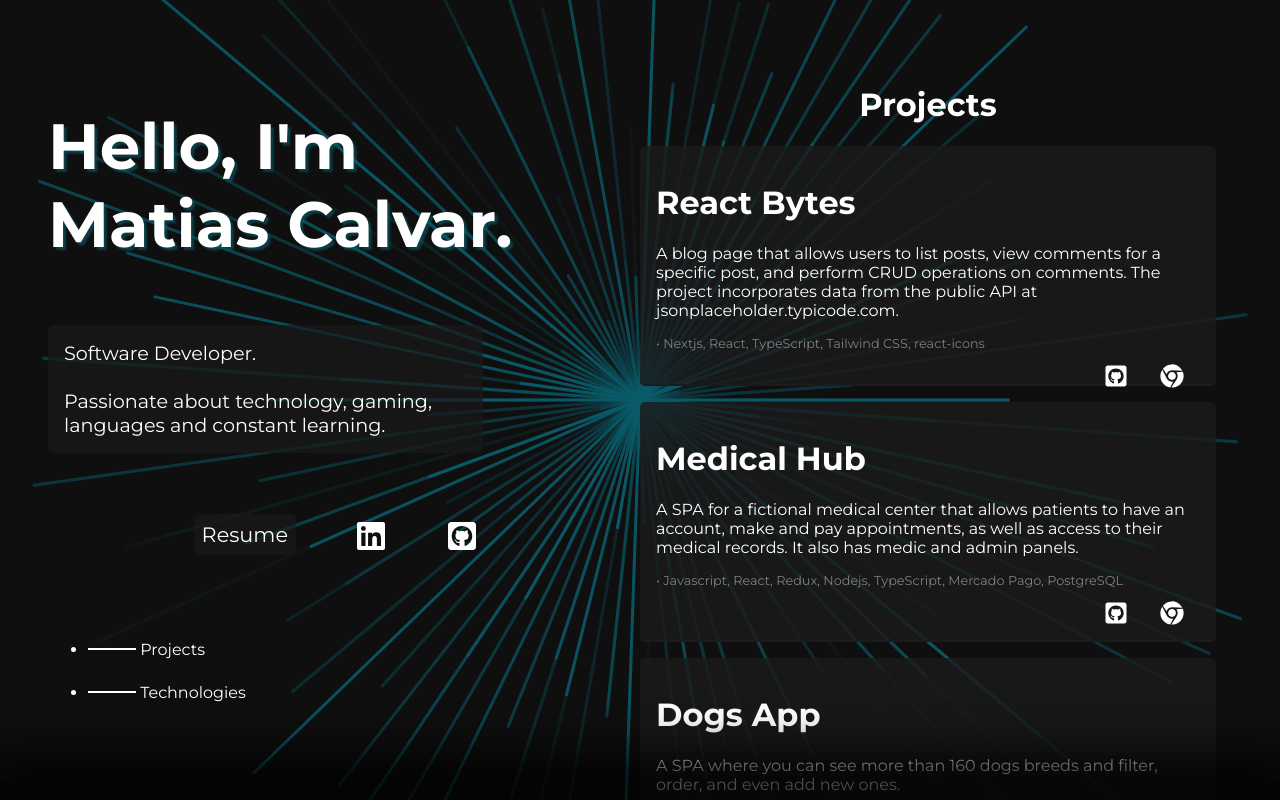
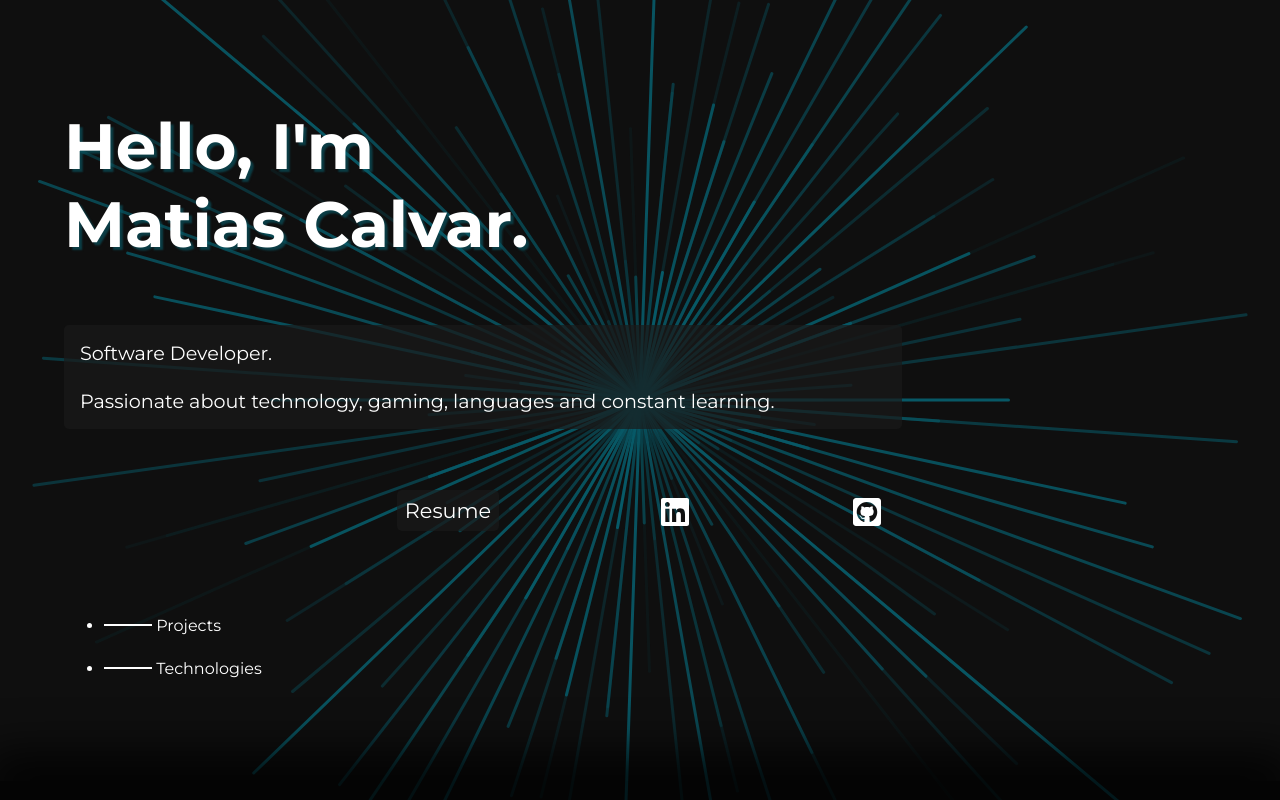
Before and after one commit to matiascalvar/matiascalvar.github.io, a React (Create React App) app: page / in a window 1280 px wide. Shown: the top 800 px of the page. Built offline with nearby package versions, Linux system fonts and the light colour scheme.

Commit message:
Temporarily hide projects column

```diff
--- a/src/App.css
+++ b/src/App.css
@@ -20,6 +20,16 @@
   margin-top: 4rem;
 }
 
+/* Temporarily hide projects while the portfolio is being refreshed. */
+.col2 {
+  display: none;
+}
+
+.col1 {
+  width: 90%;
+  left: 5%;
+}
+
 @media (max-width: 992px) {
   .col1,
   .col2 {
```
